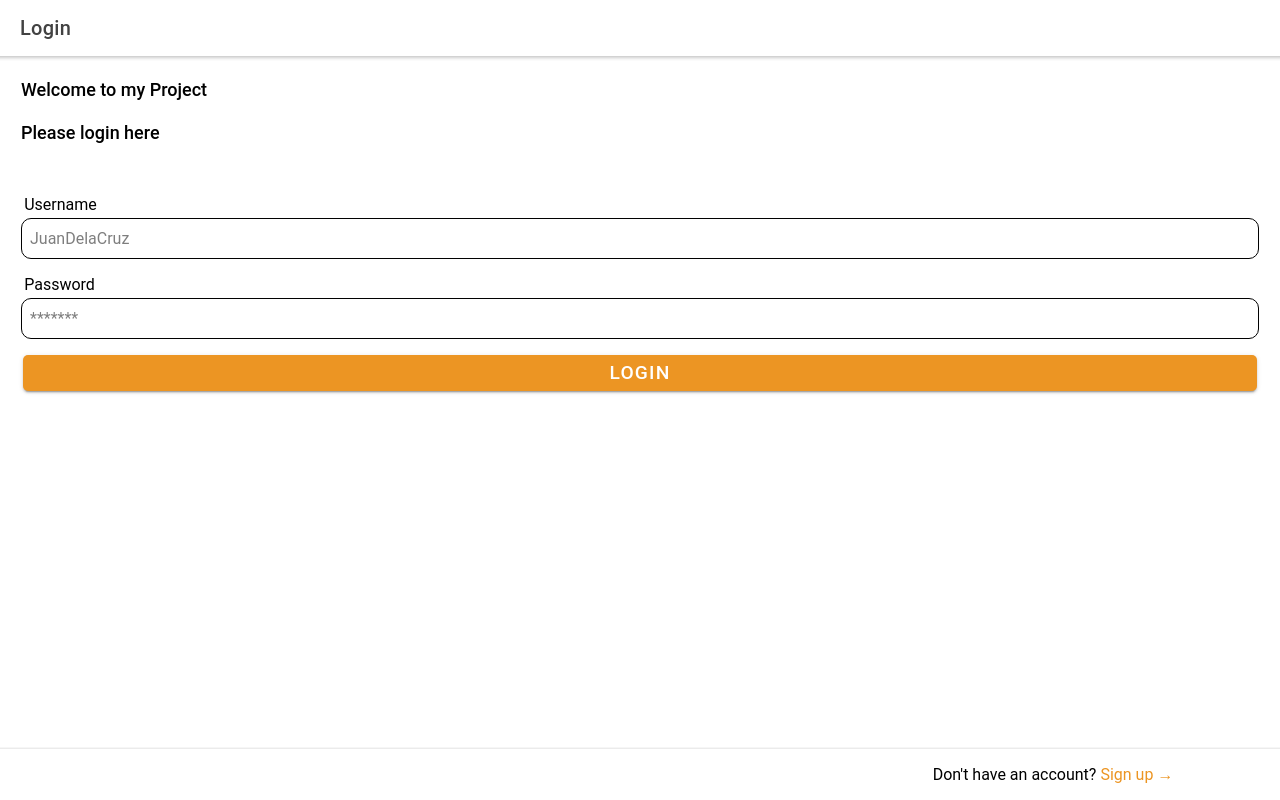
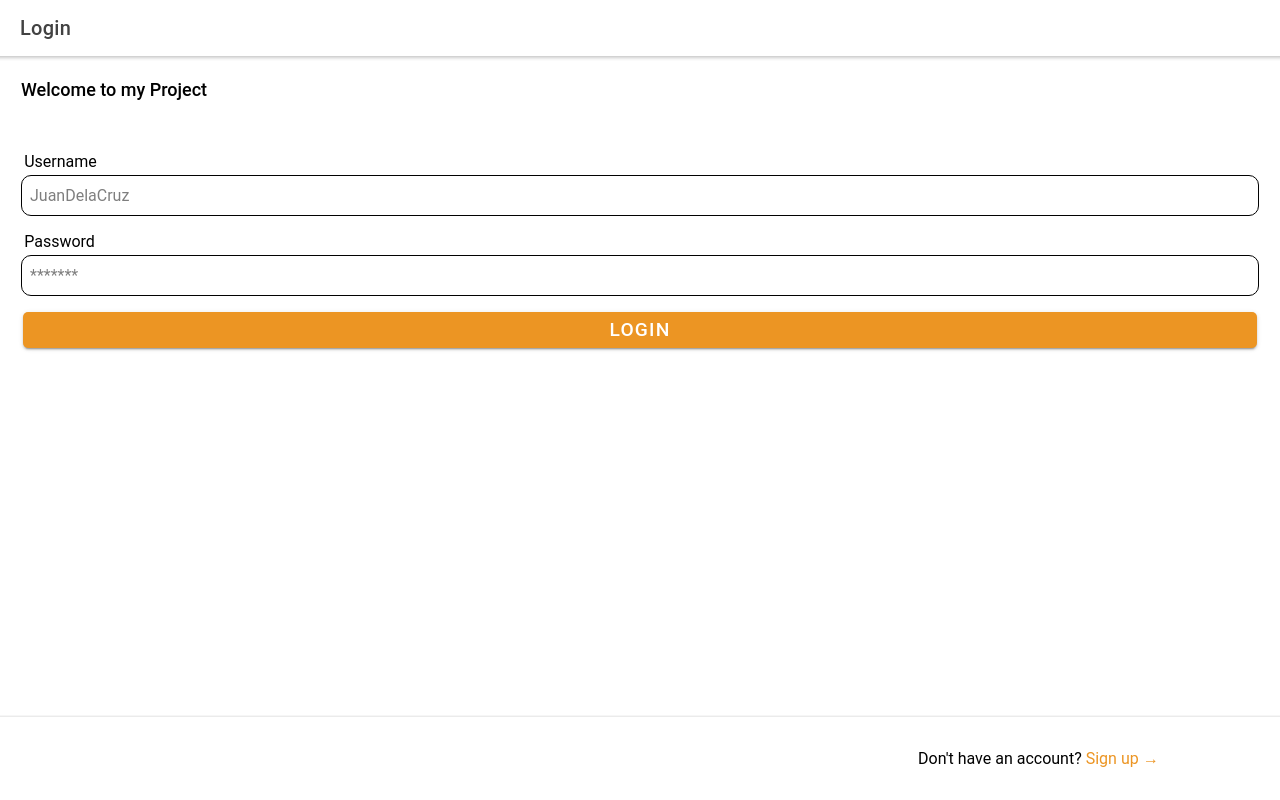
Before and after one commit to cyberron2022/ionic-listapp, a React (Create React App) app: page /ionic-listapp/login in a window 1280 px wide. Built offline with nearby package versions, Linux system fonts and the light colour scheme; the HTML template or start-up script is replaced by a standard one.

Commit message:
deploy login screen

```diff
--- a/src/data/utils.js
+++ b/src/data/utils.js
@@ -2,6 +2,20 @@ import { useState } from "react";
 
 export const useFormInput = (initialValue) => {
   const [value, setValue] = useState(initialValue);
+
+  // const handleChange = async (e) => {
+  //   // const tempValue = e.target.value.replace(/\D/g, "");
+  //   // setValue(tempValue);
+  //   // const re = /^[0-9\b]+$/;
+  //   // console.log("change", re.test(e.target.value));
+  //   // if (re.test(e.target.value)) {
+  //   //   console.log("true");
+  //   //   const tempValue = await e.currentTarget.value;
+  //   //   setValue(tempValue);
+  //   // } else {
+  //   //   console.log("false");
+  //   // }
+  // };
 
   const handleChange = async (e) => {
     const tempValue = await e.currentTarget.value;
@@ -9,7 +23,7 @@ export const useFormInput = (initialValue) => {
   };
 
   return {
-    value: value,
+    value,
     reset: (newValue) => setValue(newValue),
     onIonChange: handleChange,
     onKeyUp: handleChange,
--- a/src/pages/Login/Login.tsx
+++ b/src/pages/Login/Login.tsx
@@ -116,12 +116,12 @@ const Login: React.FC = () => {
                 size="12"
                 className={[
                   styles.headingText,
-                  "animate__animated animate__bounceInRight",
+                  "animate__animated animate__bounceInLeft",
                 ].join(" ")}
               >
                 <h5>Welcome to my Project</h5>
               </IonCol>
-              <IonCol
+              {/* <IonCol
                 size="12"
                 className={[
                   styles.headingText,
@@ -129,7 +129,7 @@ const Login: React.FC = () => {
                 ].join(" ")}
               >
                 <h5>Please login here</h5>
-              </IonCol>
+              </IonCol> */}
             </IonRow>
 
             <IonRow className="ion-margin-top ion-padding-top">
@@ -164,13 +164,24 @@ const Login: React.FC = () => {
         </IonContent>
 
         <IonFooter>
-          <IonGrid className="ion-no-margin ion-no-padding ">
+          <IonToolbar className="ion-no-margin ion-no-padding ">
+            <IonGrid className="ion-no-margin ion-no-padding ">
+              <Action
+                message="Don't have an account?"
+                text="Sign up"
+                link="/ionic-listapp/signup"
+              />
+            </IonGrid>
+          </IonToolbar>
+
+          {/* <IonToolbar className="ion-no-margin ion-no-padding ">
             <Action
               message="Don't have an account?"
               text="Sign up"
               link="/ionic-listapp/signup"
             />
-          </IonGrid>
+
+          </IonToolbar> */}
         </IonFooter>
       </IonPage>
     </>
```
